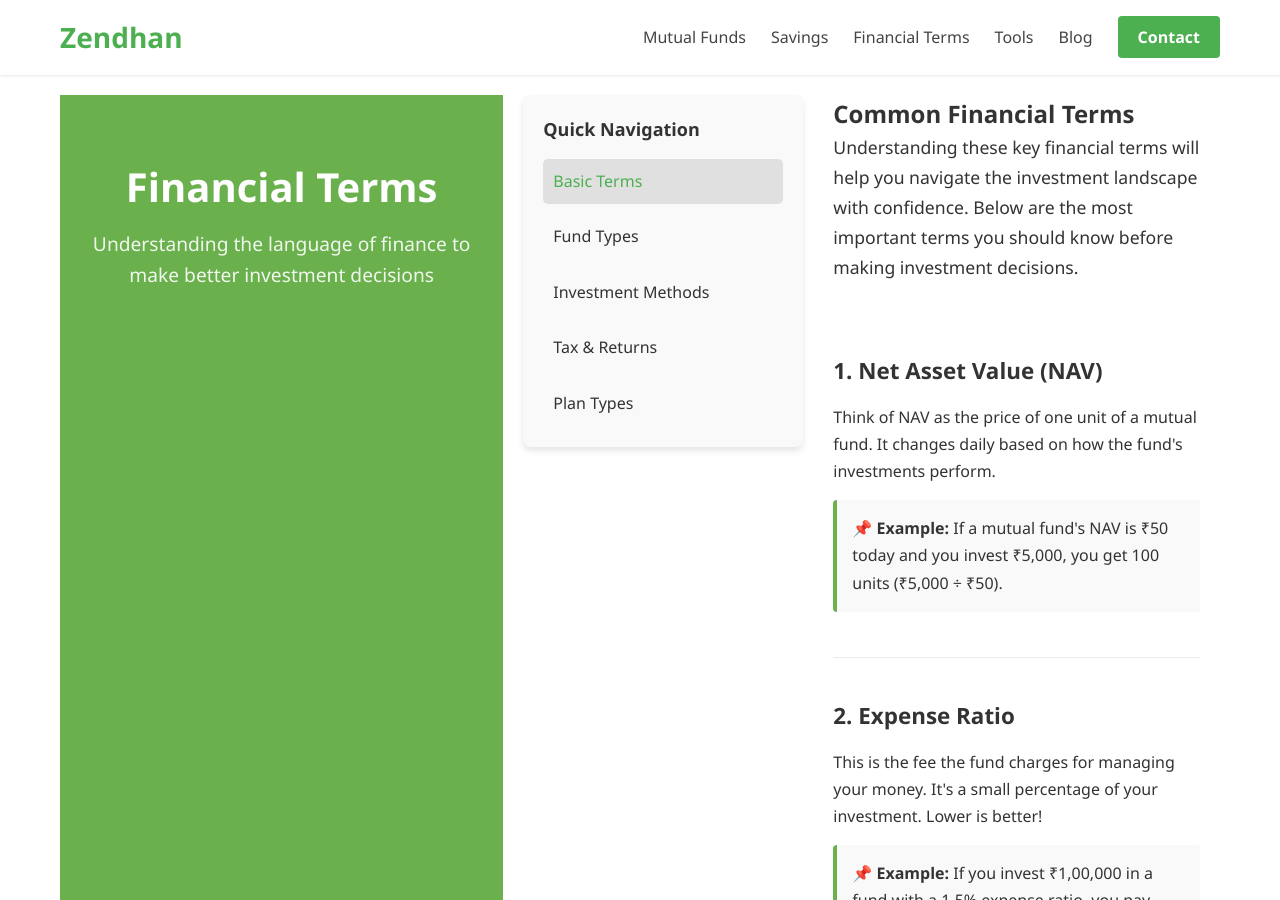
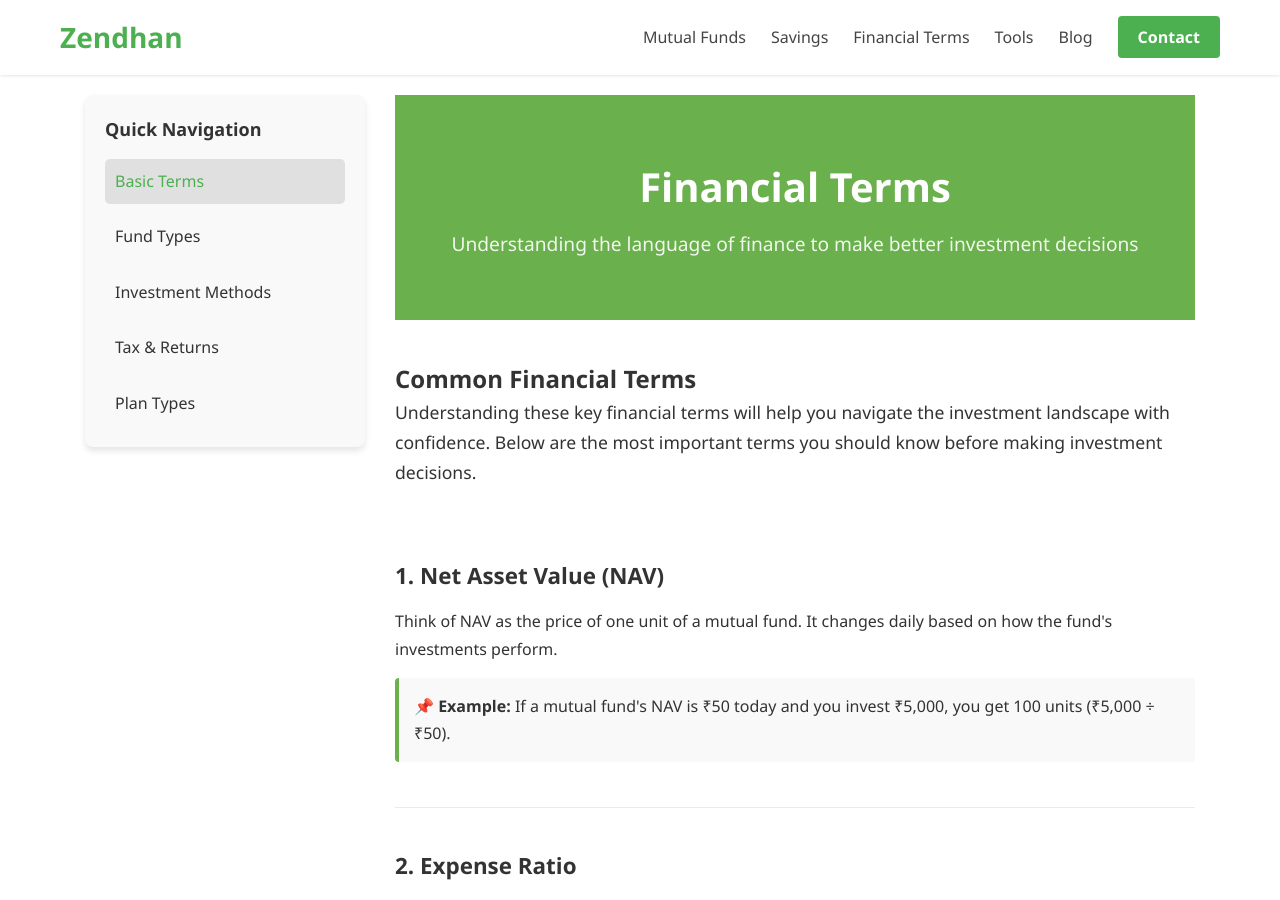
Before and after one commit to nandan11/zendhan, a Jekyll site: the page built from financial-terms.html, in a window 1280 px wide and 900 px high. Built offline with Jekyll 4.4.1, drawn with Linux system fonts in a browser that asks for light colours.

Commit message:
Update financial-terms.html

```diff
--- a/financial-terms.html
+++ b/financial-terms.html
@@ -8,15 +8,7 @@ custom_css:
 
 <!-- Page Layout Container -->
 <div class="page-layout">  <!-- ADDED this container -->
-  <!-- Hero Section -->
-<section class="hero">
-    <div class="hero-container">
-        <h1>Financial Terms</h1>
-        <p>Understanding the language of finance to make better investment decisions</p>
-    </div>
-</section>
-<!-- Financial Terms Content -->
-<section class="financial-terms-content">
+  <section class="financial-terms-content">
     <!-- Quick Navigation Sidebar -->
     <div class="terms-navigation">
         <h3>Quick Navigation</h3>
@@ -29,8 +21,16 @@ custom_css:
         </ul>
     </div>
 
+    <!-- Financial Terms Content -->
     <!-- Main Content -->
     <div class="terms-container">
+        <!-- Hero Section/ Page Title -->
+          <section class="hero">
+            <div class="hero-container">
+            <h1>Financial Terms</h1>
+              <p>Understanding the language of finance to make better investment decisions</p>
+            </div>
+          </section>
         <h2>Common Financial Terms</h2>
         <p class="intro-text">Understanding these key financial terms will help you navigate the investment landscape with confidence. Below are the most important terms you should know before making investment decisions.</p>
 
```
